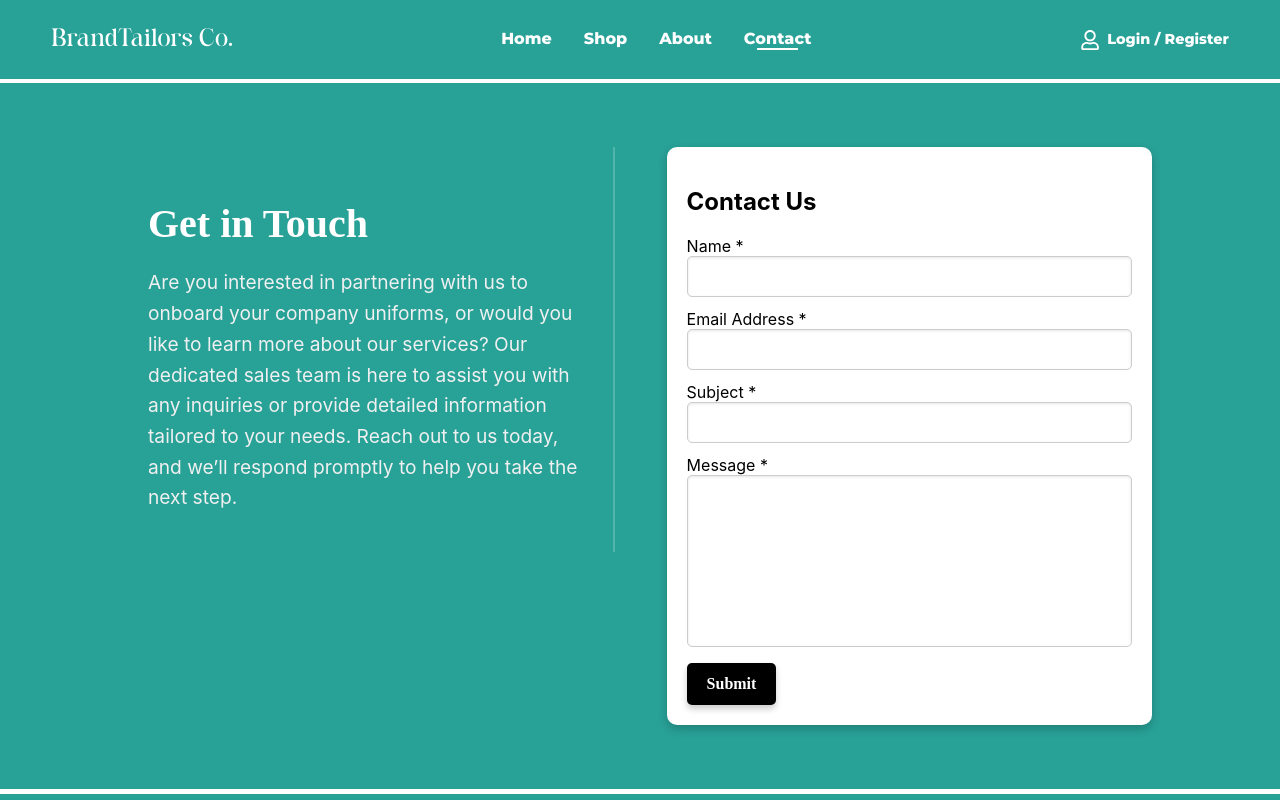
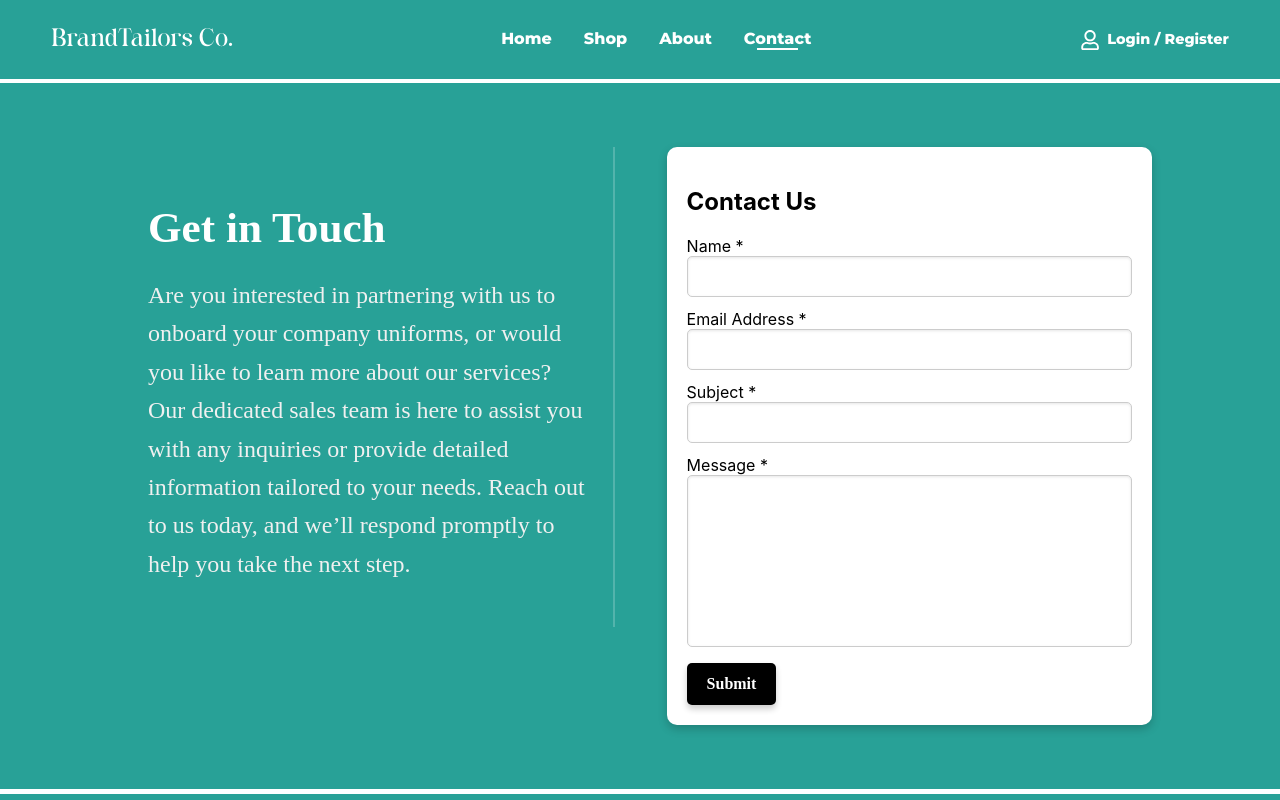
Before and after one commit to DediSepteo/WebApp-Tailor, a React (Create React App) app in the folder cha-project/: page /contact in a window 1280 px wide. Shown: the top 800 px of the page. Built offline with nearby package versions, Linux system fonts and the light colour scheme; a web font is replaced by a local one.

Commit message:
some minor improvements

```diff
--- a/cha-project/api/routes/emailRoute.js
+++ b/cha-project/api/routes/emailRoute.js
@@ -19,7 +19,7 @@ router.post('/', (req, res) => {
         to: process.env.EMAIL_NAME,   // Your receiving email address
         replyTo: email,               // User's email for replies
         subject: subject,
-        text: `You received a new message from ${name} (${email}):\n\n${message}`
+        text: `You received a new message from, ${name} (${email}):\n\n${message}`
     };
 
     transporter.sendMail(mailOptions, (err, info) => {
--- a/cha-project/src/components/ForgetPassword.js
+++ b/cha-project/src/components/ForgetPassword.js
@@ -16,12 +16,12 @@ const ForgotPasswordPopup = ({ isVisible, onClose }) => {
   //     }
   // };
 
-  const handleMouseUp = (e) => {
-    if (!mouseDownInside && !e.target.closest(`.${styles.popupContent}`)) {
-      onClose();
-    }
-    setMouseDownInside(false);
-  };
+  // const handleMouseUp = (e) => {
+  //   if (!mouseDownInside && !e.target.closest(`.${styles.popupContent}`)) {
+  //     onClose();
+  //   }
+  //   setMouseDownInside(false);
+  // };
 
   const handleClose = () => {
     setMessage(''); // Clear success message
--- a/cha-project/src/pages/Contact.js
+++ b/cha-project/src/pages/Contact.js
@@ -59,7 +59,7 @@ export const Contact = () => {
             {/* Left Section */}
             <div className={styles.leftSection}>
                 <h2>Get in Touch</h2>
-                <p>
+                <p className = {styles.p}>
                     Are you interested in partnering with us to onboard your company uniforms,
                     or would you like to learn more about our services? Our dedicated sales team
                     is here to assist you with any inquiries or provide detailed information
--- a/cha-project/src/styles/Contact.module.css
+++ b/cha-project/src/styles/Contact.module.css
@@ -24,16 +24,17 @@
 }
 
 .leftSection h2 {
-  font-size: 2.5em;
+  font-size: 2.7em;
   font-family: "Noto Serif TC";
   font-weight: bold;
   margin-bottom: 20px;
 }
 
 .leftSection p {
-  font-size: 1.2em;
+  font-size: 1.5em;
   line-height: 1.6;
   color: #f0f0f0;
+  font-family: "Noto-Serif-TC";
 }
 
 .rightSection {
@@ -121,6 +122,9 @@
   text-align: center;
 }
 
+.p {
+}
+
 @media (max-width: 768px) {
   .mainContainer {
     flex-direction: column;
```
Lines whose indentation alone changed are shown as unchanged.
